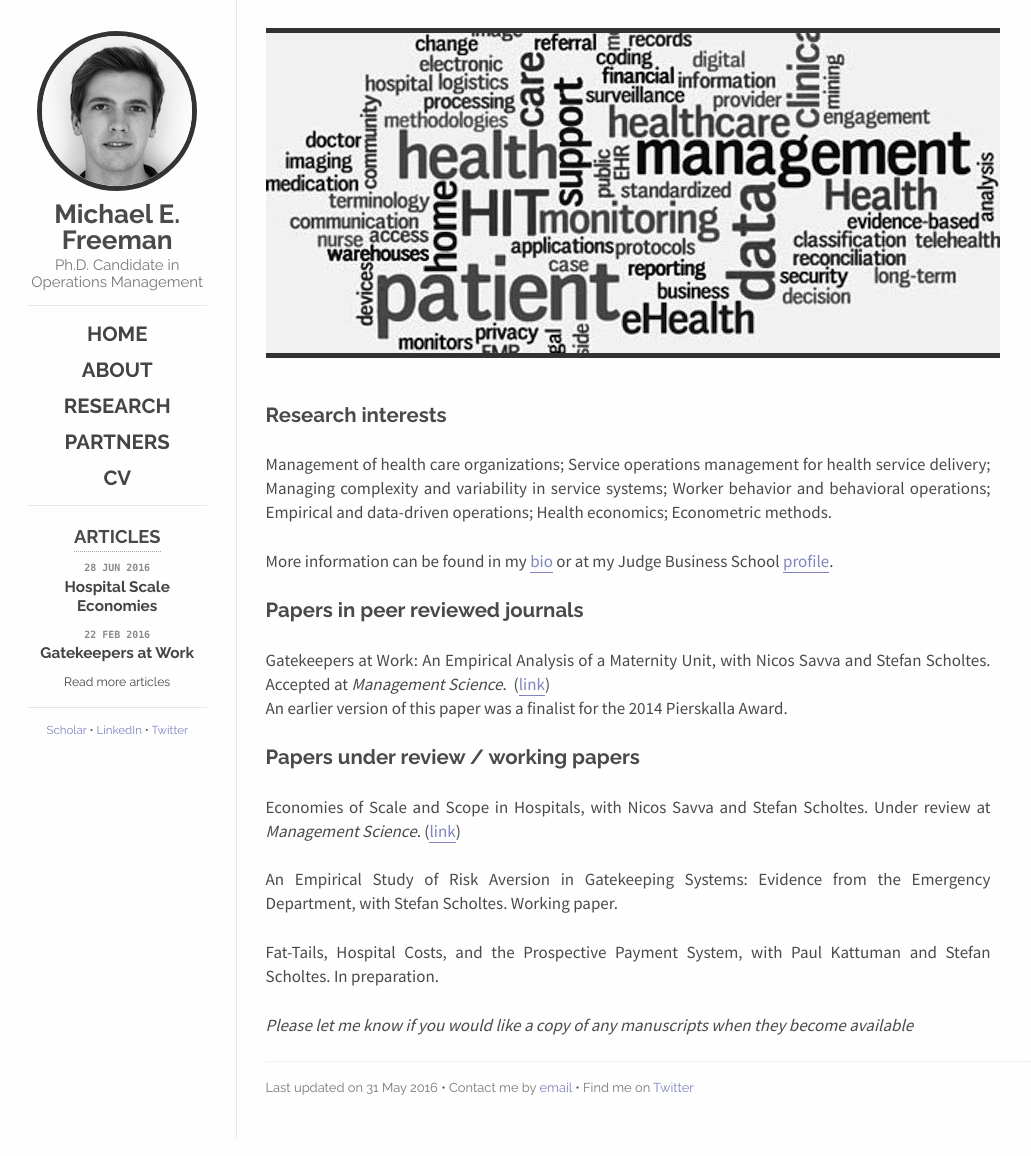
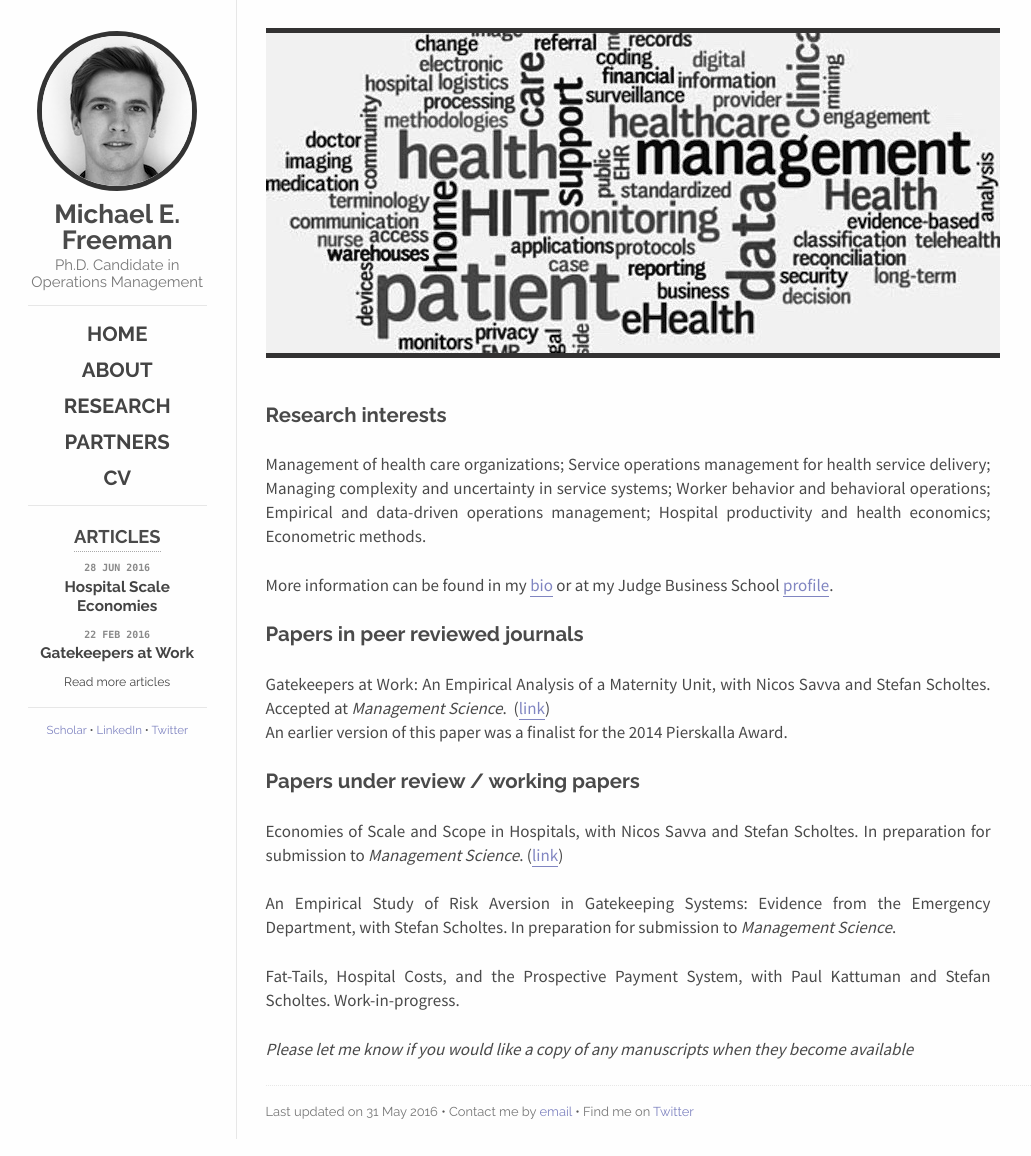
Before and after one commit to mfrmn/mfrmn.github.io, a Jekyll site: the page built from research/index.md, in a window 1280 px wide. Shown: the whole page, without its empty margins (122-1153 px from the left). Built offline with Jekyll 4.4.1, drawn with Linux system fonts in a browser that asks for light colours; nearby versions of some CDN libraries.

Commit message:
CV and research page update

```diff
--- a/research/index.md
+++ b/research/index.md
@@ -8,7 +8,7 @@ categories: main
 
 ## Research interests
 
-Management of health care organizations; Service operations management for health service delivery; Managing complexity and variability in service systems; Worker behavior and behavioral operations; Empirical and data-driven operations; Health economics; Econometric methods.
+Management of health care organizations; Service operations management for health service delivery; Managing complexity and uncertainty in service systems; Worker behavior and behavioral operations; Empirical and data-driven operations management; Hospital productivity and health economics; Econometric methods.
 
 More information can be found in my [bio](/about/) or at my Judge Business School [profile](http://www.jbs.cam.ac.uk/programmes/research-programmes/current-phd-students-a-z/michael-freeman/).
 
@@ -20,10 +20,10 @@ Accepted at *Management Science*.&nbsp; ([link](/gatekeepers-at-work))
 
 ## Papers under review / working papers
 
-Economies of Scale and Scope in Hospitals, with Nicos Savva and Stefan Scholtes. Under review at *Management Science*. ([link](/hospital-scale-economies))
+Economies of Scale and Scope in Hospitals, with Nicos Savva and Stefan Scholtes. In preparation for submission to *Management Science*. ([link](/hospital-scale-economies))
 
-An Empirical Study of Risk Aversion in Gatekeeping Systems: Evidence from the Emergency Department, with Stefan Scholtes. Working paper.
+An Empirical Study of Risk Aversion in Gatekeeping Systems: Evidence from the Emergency Department, with Stefan Scholtes. In preparation for submission to *Management Science*.
 
-Fat-Tails, Hospital Costs, and the Prospective Payment System, with Paul Kattuman and Stefan Scholtes. In preparation.
+Fat-Tails, Hospital Costs, and the Prospective Payment System, with Paul Kattuman and Stefan Scholtes. Work-in-progress.
 
 *Please let me know if you would like a copy of any manuscripts when they become available*
```
Also changed, not shown: 1 other file.
